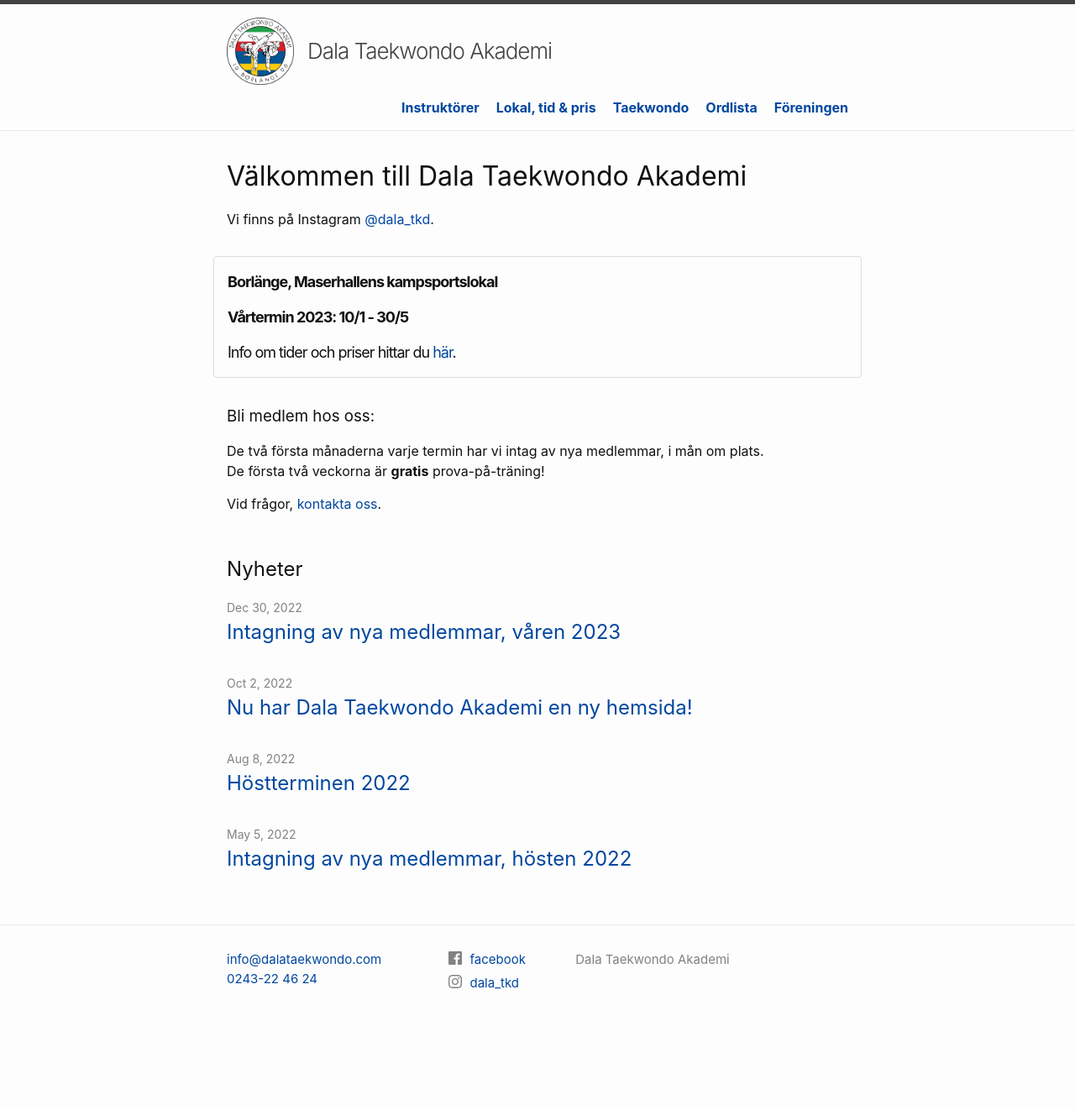
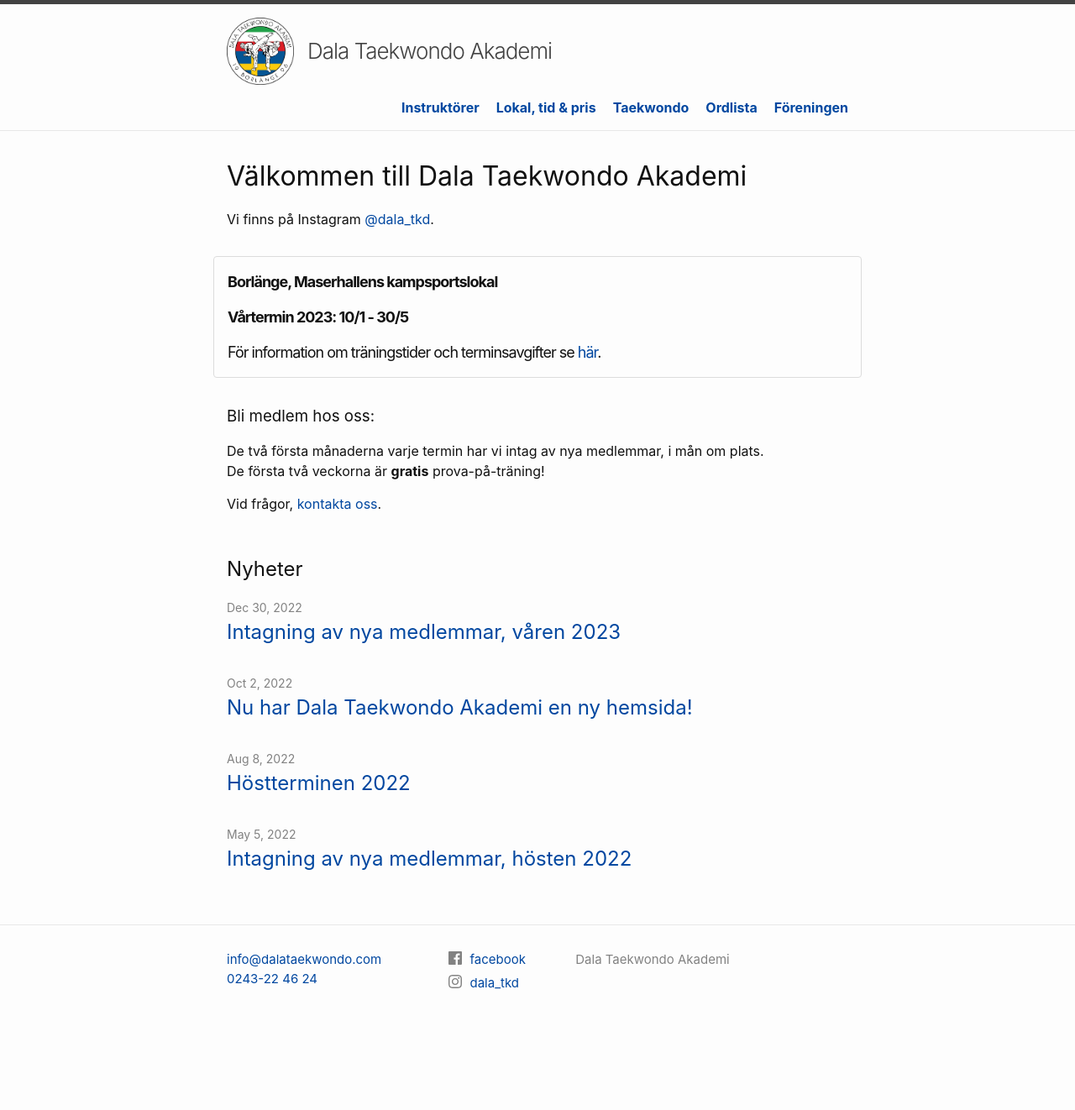
Before and after one commit to dalataekwondo/dalataekwondo.github.io, a Jekyll site: the page built from index.markdown, in a window 1280 px wide. Shown: the whole page at 84% size. Built offline with Jekyll 4.4.1, drawn with Linux system fonts in a browser that asks for light colours.

Commit message:
Update index.markdown

```diff
--- a/index.markdown
+++ b/index.markdown
@@ -12,7 +12,7 @@ Vi finns på Instagram [@{{ site.instagram_username| escape }}](https://instagra
 >
 > **Vårtermin 2023: 10/1 - 30/5**
 >
-> Info om tider och priser hittar du [här](/lokal-tid/#tid).
+> För information om träningstider och terminsavgifter se [här](/lokal-tid/#tid).
 
 ### Bli medlem hos oss:
 
```
